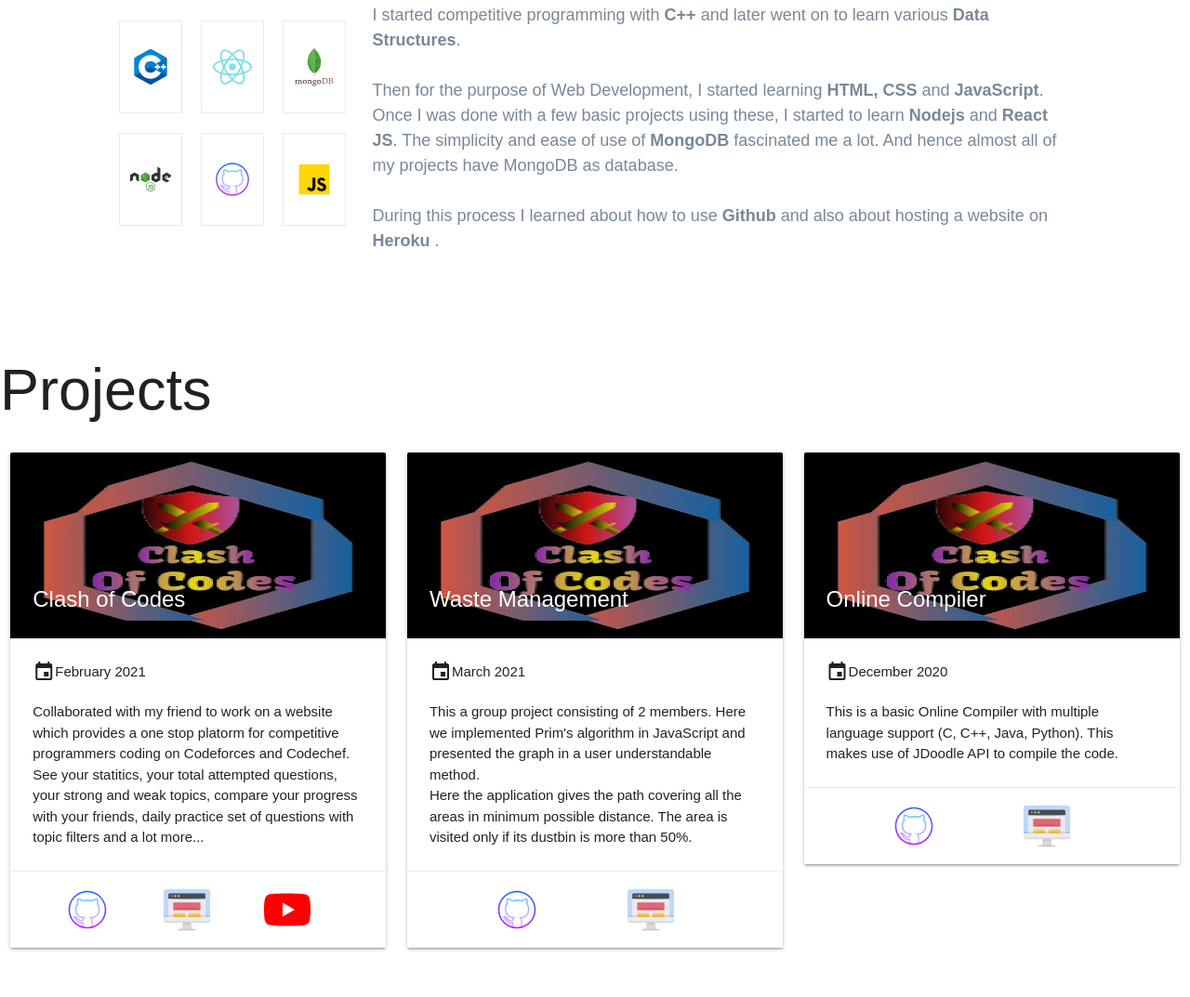
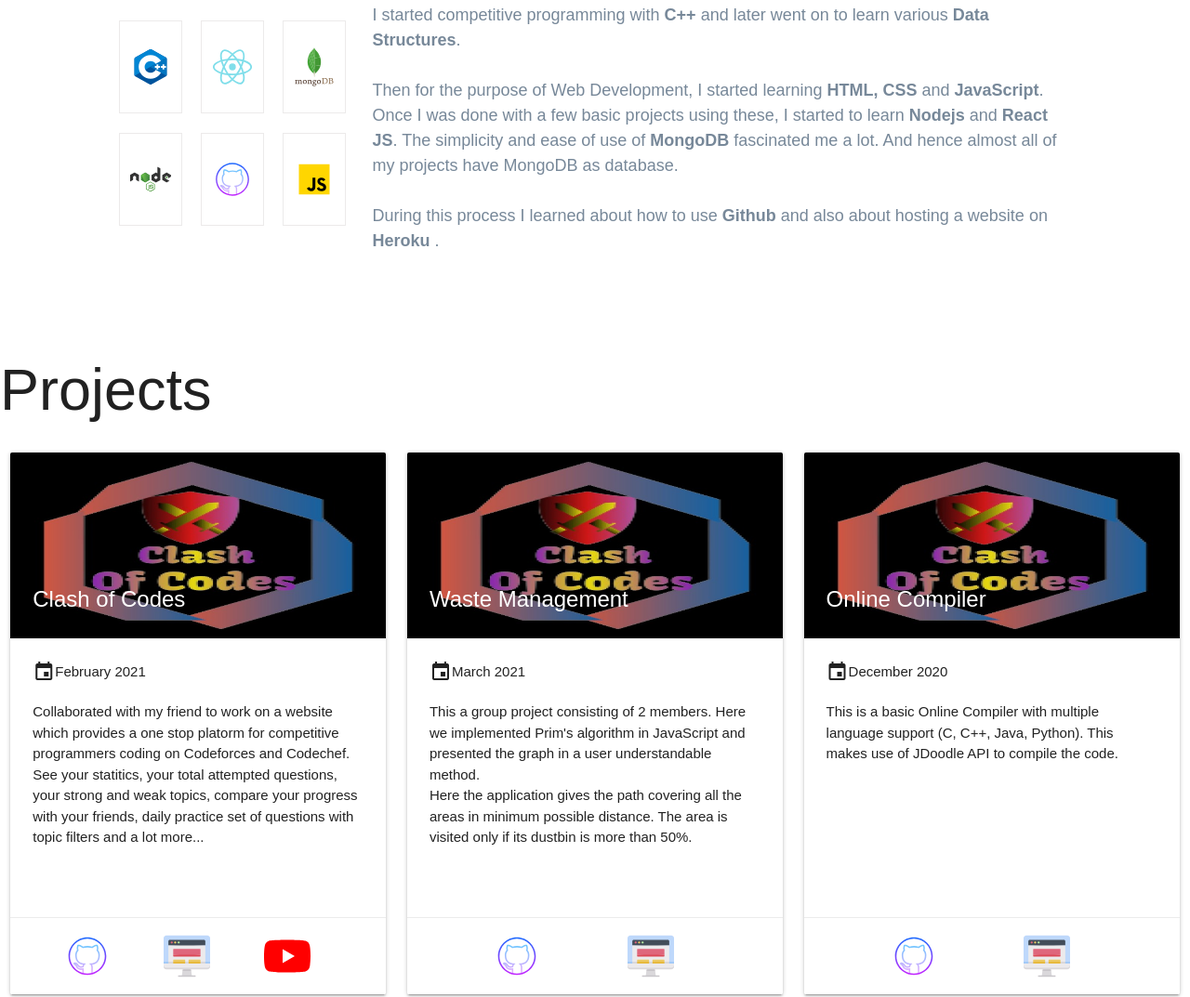
Before and after one commit to vikash452/Portfolio, a website: page public/html/index.html in a window 1280 px wide. Shown: the part 1503-2576 px from the top of the page at 93% size. Drawn offline with nearby package versions, Linux system fonts and the light colour scheme; a web font is replaced by a local one.

Commit message:
project aligning updates

```diff
--- a/public/css/app.css
+++ b/public/css/app.css
@@ -136,6 +136,10 @@
     padding-right: 10%;
 }
 
+.card-content{
+    height: 300px;
+}
+
 .card{
     font-weight: 200;
 }
--- a/public/html/index.html
+++ b/public/html/index.html
@@ -147,7 +147,7 @@
 
 
     <!-- PROJECTS -->
-    <div id="projects" style="padding-top: 70px;">
+    <div id="projects" style="padding-top: 70px; margin: auto;">
 
       <div>
         <h1>Projects</h1>
@@ -155,7 +155,7 @@
 
       <div class="row">
 
-        <div class="col s12 m4">
+        <div class="col s12 m6 xl4">
 
           <div class="card">
             <div class="card-image">
@@ -197,7 +197,7 @@
 
         </div>
 
-        <div class="col s12 m4">
+        <div class="col s12 m6 xl4">
 
           <div class="card">
             <div class="card-image">
@@ -235,7 +235,7 @@
 
         </div>
 
-        <div class="col s12 m4">
+        <div class="col s12 m6 xl4">
 
           <div class="card">
             <div class="card-image">
@@ -253,6 +253,12 @@
               <p>
                 This is a basic Online Compiler with multiple language support (C, C++, Java, Python).
                 This makes use of JDoodle API to compile the code.
+                <!-- <br/>
+                <br/>
+                <br/>
+                <br/>
+                <br/>
+                <br/> -->
               </p>
             </div>
             <div class="card-action" style="display: flex; flex-direction: row; justify-content:space-evenly">
```
Also changed, not shown: public/js/app.js (+31 -0 lines).
